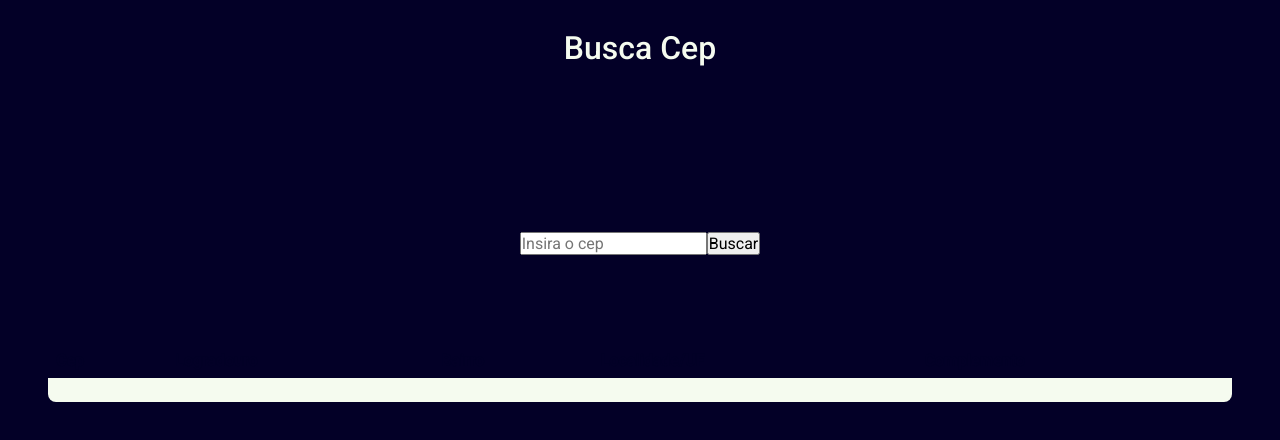
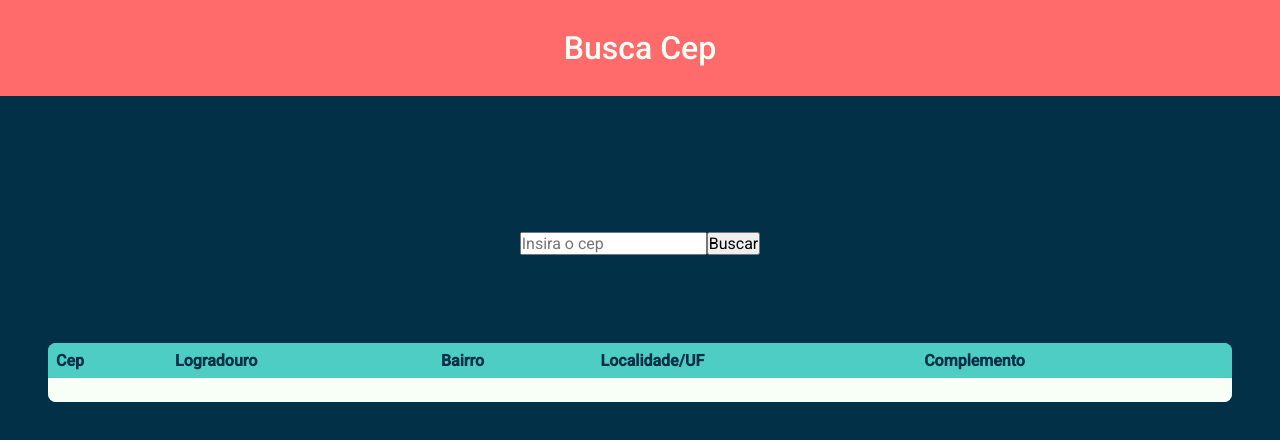
Before and after one commit to Coldiblaster/search-zip-code-front-end, a React (Create React App) app: page / in a window 1280 px wide. Shown: the top 440 px of the page. Built offline with nearby package versions, Linux system fonts and the light colour scheme.

Commit message:
refactor: changing colors

```diff
--- a/src/styles/global.ts
+++ b/src/styles/global.ts
@@ -2,15 +2,14 @@ import { createGlobalStyle } from 'styled-components';
 
 export default createGlobalStyle`
   :root {
-    --text: #F5FBEF;
-    --background: #030027;
-    --brink-pink: #E85D75;
-    --gray-line: #dcdde0;
-    --purple: #9D69A3;
-    --gray: #61707D;
+    --text: #F7FFF7;
+    --background: #023047;
+    --red: #FF6B6B;
+    --orange: #FFA96C;
+    --turquoise: #4ECDC4;
+    --gray: #1A535C;
     --green: #40F99B;
-    --blue-dark: #4953b8;
-    --blue-twitter: #2aa9e0;
+    --yellow: #FFE66D;
   }
 
   * {
```
